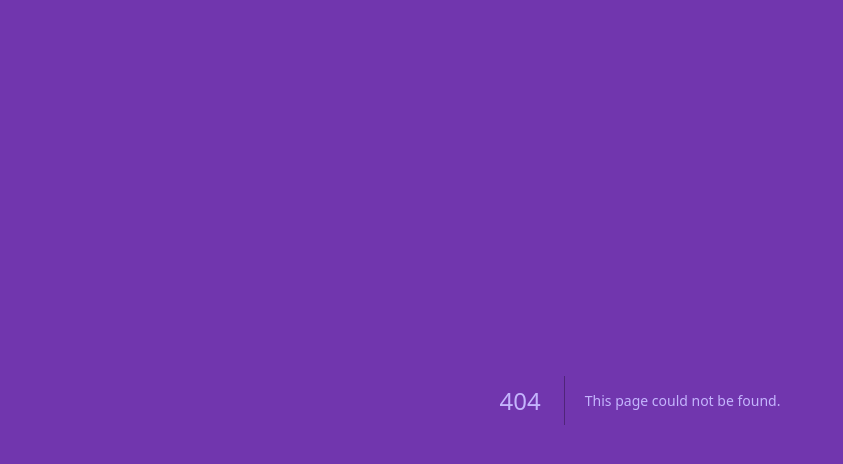
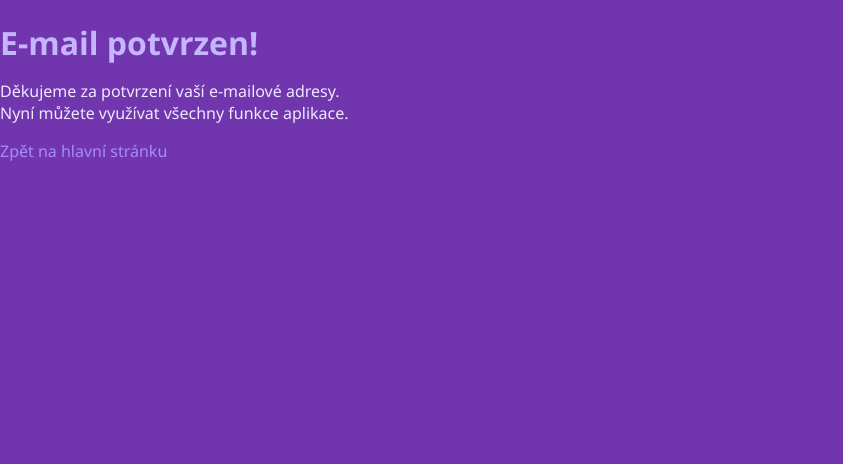
Before and after one commit to honzapoko/mindalize, a Next.js app: page /confirmed in a window 1280 px wide. Before the commit this address had no page. Shown: the top 464 px of the page, without its empty margins (0-843 px from the left). Built offline with nearby package versions, Linux system fonts and the light colour scheme.

Commit message:
Create page.tsx

```diff
--- /dev/null
+++ b/src/app/confirmed/page.tsx
@@ -0,0 +1,18 @@
+import Link from 'next/link';
+
+export default function ConfirmedPage() {
+  return (
+    <div className="confirmed-page-container">
+      <div className="confirmed-page-content">
+        <h1>E-mail potvrzen!</h1>
+        <p>
+          Děkujeme za potvrzení vaší e-mailové adresy.<br />
+          Nyní můžete využívat všechny funkce aplikace.
+        </p>
+        <Link href="/" className="button-primary">
+          Zpět na hlavní stránku
+        </Link>
+      </div>
+    </div>
+  );
+}
```
